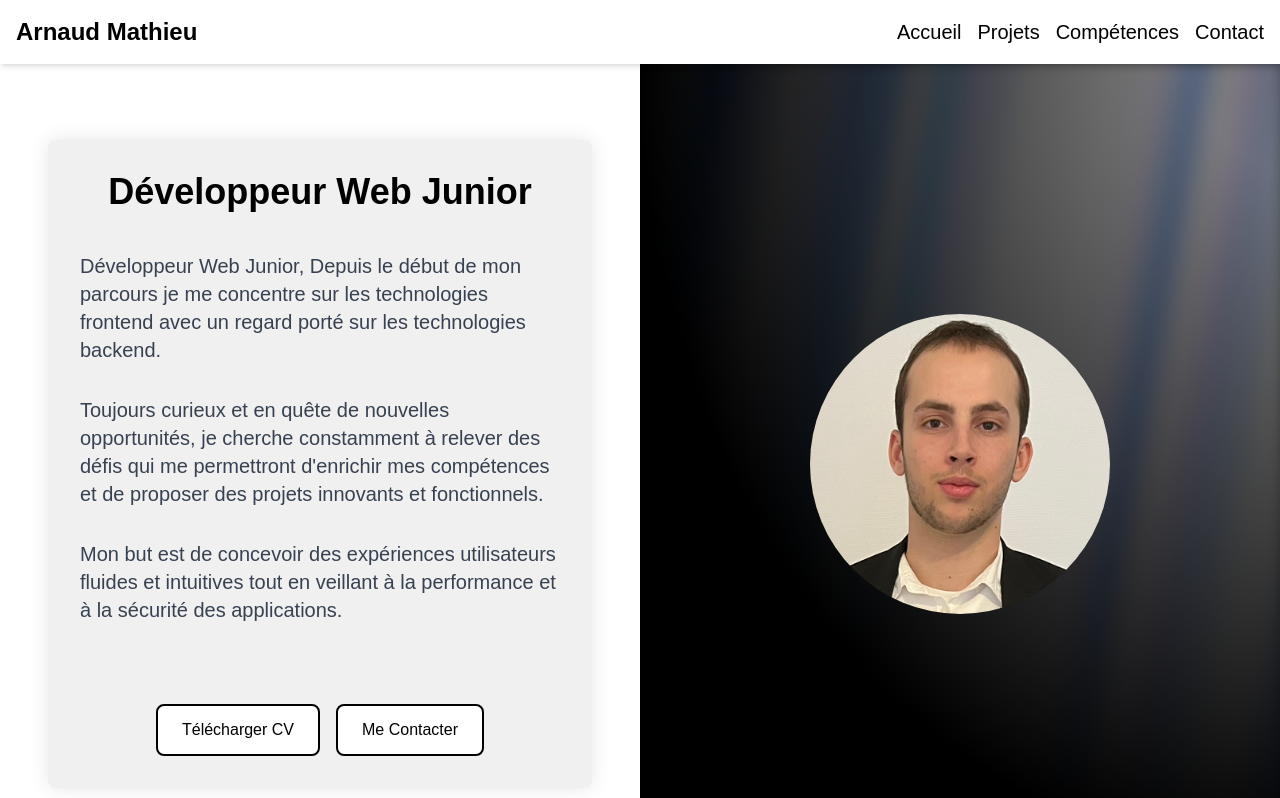
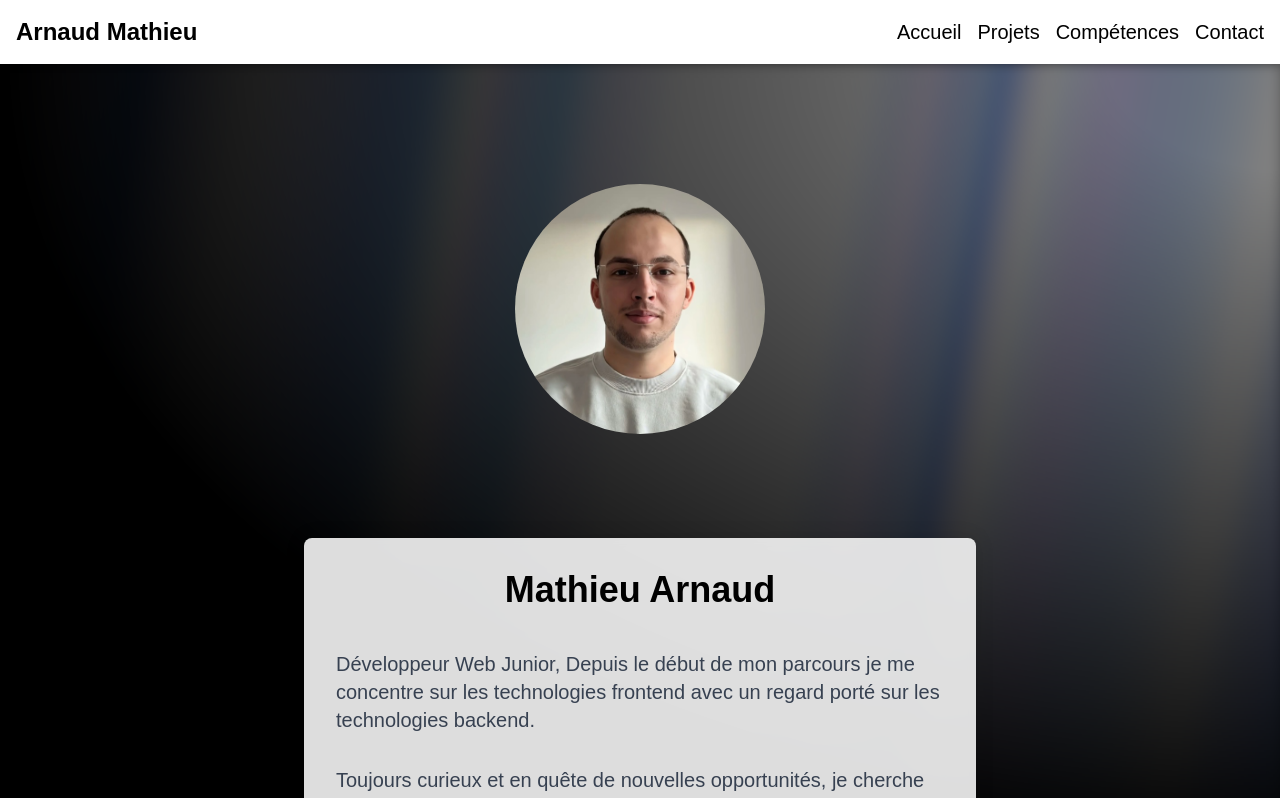
Before and after one commit to fasymat/mathieuarnaud.github.io, a Next.js app: page / in a window 1280 px wide. Shown: the top 798 px of the page. Built offline with nearby package versions, Linux system fonts and the light colour scheme.

Commit message:
error deploy

```diff
--- a/src/components/AccueilSection.tsx
+++ b/src/components/AccueilSection.tsx
@@ -4,19 +4,34 @@ import { AuroraBackground } from './ui/aurora-background'
 
 export default function AccueilSection() {
   return (
-    <main className="min-h-screen flex flex-col md:flex-row">
-      {/* Left side */}
-      <div className="w-full md:w-1/2 p-4 md:p-12 flex items-center justify-center">
-        <div className="max-w-2xl bg-[#F0F0F0] min-h-[50vh] rounded-lg shadow-[0_0_20px_rgba(0,0,0,0.1)] p-4 md:p-8">
+    <main className="min-h-screen relative p-4">
+      <AuroraBackground className="absolute  inset-0 z-0" />
+
+      {/* Photo section */}
+      <div className="relative z-10 flex justify-center items-center mb-16 mt-16 p-10">
+        <div className="w-[200px] md:w-[250px] h-[200px] md:h-[250px] rounded-full overflow-hidden">
+          <Image
+            src="/IMG_4942.jpg"
+            alt="Mathieu Arnaud"
+            width={300}
+            height={300}
+            className="w-full h-full object-cover"
+            priority
+          />
+        </div>
+      </div>
+
+      {/* Text section */}
+      <div className="relative z-10 max-w-2xl mx-auto bg-[#f5f5f5]/90 backdrop-blur-sm rounded-lg shadow-[0_0_20px_rgba(0,0,0,0.1)] p-4 md:p-8">
         <h1 className="text-3xl md:text-4xl font-bold text-center mb-6 md:mb-10 text-black">
-            Développeur Web Junior
+          Mathieu Arnaud
         </h1>
         <div className="space-y-4 md:space-y-8">
           <p className="text-lg md:text-xl text-gray-700">
             Développeur Web Junior, Depuis le début de mon parcours je me concentre sur les technologies frontend avec un regard porté sur les technologies backend.
           </p>
           <p className="text-lg md:text-xl text-gray-700">
-              Toujours curieux et en quête de nouvelles opportunités, je cherche constamment à relever des défis qui me permettront d'enrichir mes compétences et de proposer des projets innovants et fonctionnels.
+            Toujours curieux et en quête de nouvelles opportunités, je cherche constamment à relever des défis qui me permettront d&apos;enrichir mes compétences et de proposer des projets innovants et fonctionnels.
           </p>
           <p className="text-lg md:text-xl text-gray-700">
             Mon but est de concevoir des expériences utilisateurs fluides et intuitives tout en veillant à la performance et à la sécurité des applications.
@@ -38,29 +53,6 @@ export default function AccueilSection() {
           </a>
         </div>
       </div>
-      </div>
-
-      {/* Right side with background and photo */}
-      <div className="w-full md:w-1/2 relative h-[400px] md:h-auto">
-        <AuroraBackground>
-          <div className="absolute inset-0 flex items-center justify-center">
-            <div className="w-[200px] md:w-[300px] h-[200px] md:h-[300px] overflow-hidden">
-            </div>
-          </div>
-        </AuroraBackground>
-        <div className="absolute inset-0 flex items-center justify-center">
-          <div className="w-[200px] md:w-[300px] h-[200px] md:h-[300px] rounded-full overflow-hidden">
-            <Image
-              src="/IMG_4138.jpg"
-              alt="Mathieu Arnaud"
-              width={300}
-              height={300}
-              className="w-full h-full object-cover"
-              priority
-            />
-          </div>
-        </div>
-      </div>
     </main>
   )
 }
--- a/src/components/ContactSection.tsx
+++ b/src/components/ContactSection.tsx
@@ -47,7 +47,7 @@ export default function ContactSection() {
     <div className="container pb-10 bg-[#f5f5f5] mx-auto " id="contact">
        <div className="text-center py-10">
         <h2 className="text-5xl font-extralight text-[#5b5963] tracking-wider uppercase">
-          N'hésitez pas à me contacter
+        N&apos;hésitez pas à me contacter
         </h2>
         <div className="h-1 w-20 bg-[#5b5963] mx-auto mt-4"></div>
       </div>
--- a/src/components/Navbar.tsx
+++ b/src/components/Navbar.tsx
@@ -21,7 +21,7 @@ export default function Navbar() {
 
   return (
     <>
-      <nav className="fixed top-0 left-0 right-0 z-50 bg-white/90 backdrop-blur-md shadow-md h-16">
+      <nav className="fixed top-0 left-0 right-0 z-50 bg-white backdrop-blur-md shadow-md h-16">
         <div className="container mx-auto flex justify-between items-center h-full px-4">
           <div className="text-2xl hover:scale-110 transition-transform duration-200 text-black font-bold">
             Arnaud Mathieu
--- a/src/components/ProjetsSection.tsx
+++ b/src/components/ProjetsSection.tsx
@@ -35,7 +35,7 @@ export default function ProjetsSection() {
   ]
 
   return (
-    <section className=" bg-[#f5f5f5] py-16">
+    <section className=" bg-[#f5f5f5] p-20">
       <div className="text-center mb-20">
         <h2 className="text-5xl font-extralight text-[#5b5963] tracking-wider uppercase">
           Mes Travaux
```
Lines whose indentation alone changed are shown as unchanged.
